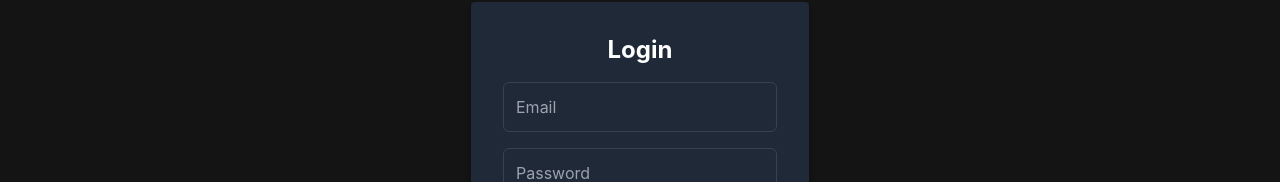
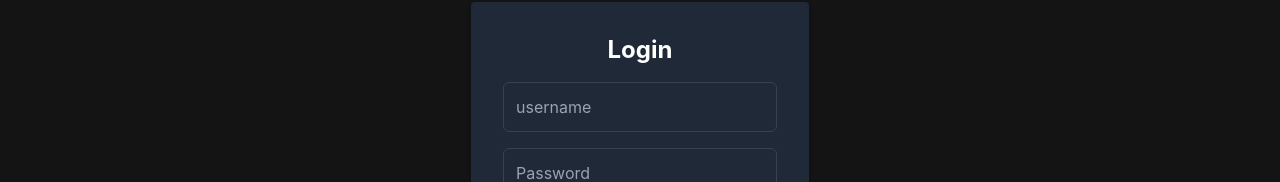
Before and after one commit to FranciscoWatson/Movie-App, a React (Create React App) app in the folder Movie-App-React-WebApp/movie-webapp/: page /Login in a window 1280 px wide. Shown: the part 306-488 px from the top of the page. Built offline with nearby package versions, Linux system fonts and the light colour scheme.

Commit message:
fix useContext

```diff
--- a/Movie-App-React-WebApp/movie-webapp/src/Context/AuthContext.js
+++ b/Movie-App-React-WebApp/movie-webapp/src/Context/AuthContext.js
@@ -18,6 +18,9 @@ export function AuthProvider(props){
     useEffect(() => {
         localStorage.setItem('isLoggedIn', isLoggedIn);
         localStorage.setItem('authUser', JSON.stringify(authUser));
+
+        console.log('isLoggedIn:', isLoggedIn);
+        console.log('authUser:', authUser);
       }, [isLoggedIn, authUser]);
 
     const value = {
--- a/Movie-App-React-WebApp/movie-webapp/src/pages/LandingPage/LandingPage.jsx
+++ b/Movie-App-React-WebApp/movie-webapp/src/pages/LandingPage/LandingPage.jsx
@@ -1,12 +1,14 @@
 import React, { useState, useEffect } from "react";
 import { fetchMoviesByCategory } from "../../Services/ApiReference";
 import MovieCategoryRow from "../../Components/MovieCategoryRow";
+import { useAuth } from "../../Context/AuthContext";
 const LandingPage = () => {
     const [popularMovies, setPopularMovies] = useState([]);
     const [nowPlayingMovies, setNowPlayingMovies] = useState([]);
     const [upcomingMovies, setUpcomingMovies] = useState([]);
     const [topRatedMovies, setTopRatedMovies] = useState([]);
 
+    const {authUser} = useAuth();
 
     useEffect(() => {
         fetchPopularMovies();
@@ -38,7 +40,7 @@ const LandingPage = () => {
 
     return (
         <div className="min-h-screen bg-netflix-dark text-white px-4 py-8">
-            <h1 className="text-3xl font-bold text-center mb-8">Welcome!</h1>
+            <h1 className="text-3xl font-bold text-center mb-8">Welcome! {authUser?.username}</h1>
             <MovieCategoryRow title="Popular Movies" movies={popularMovies} />
             <MovieCategoryRow title="Upcoming Movies" movies={upcomingMovies} />
             <MovieCategoryRow title="Now Playing Movies" movies={nowPlayingMovies} />
--- a/Movie-App-React-WebApp/movie-webapp/src/pages/Login/LoginForm.jsx
+++ b/Movie-App-React-WebApp/movie-webapp/src/pages/Login/LoginForm.jsx
@@ -1,9 +1,10 @@
 import { useAuth } from "../../Context/AuthContext";
 import { useNavigate } from "react-router-dom";
 import React, { useState } from "react";
+import { loginUser } from "../../Services/BackendApi";
 
 const LoginForm = ({ onLogin }) => {
-  const [email, setEmail] = useState("");
+  const [username, setusername] = useState("");
   const [password, setPassword] = useState("");
 
   const navigate = useNavigate();
@@ -13,16 +14,26 @@ const LoginForm = ({ onLogin }) => {
         isLoggedIn,
         setIsLoggedIn} = useAuth();
 
-  const handleSubmit = (e) => {
+  const handleSubmit = async (e) => {
     e.preventDefault();
 
-    setIsLoggedIn(true);
-    setAuthUser({
-      Name: 'Nicolas Fernandez',
-      Id: 'uahdjsa'
-    })
+    try {
+      // Aquí realiza la solicitud a tu API
+      const response = await loginUser({username, password});
+      console.log(response);
+      console.log(response.user.username);
 
-    navigate("/")
+      setIsLoggedIn(true);
+      setAuthUser({
+        "username": response.user.username,
+        "firstname": response.user.firstName,
+        "lastname": response.user.lastName
+      });
+      navigate("/");
+
+    } catch (error) {
+      console.error('Request failed:', error);
+    }
   };
 
 
@@ -35,10 +46,10 @@ const LoginForm = ({ onLogin }) => {
       <form onSubmit={handleSubmit} className="max-w-md mx-auto bg-gray-800 p-8 rounded shadow-md">
         <h2 className="text-2xl font-bold mb-4 text-center text-white">Login</h2>
         <input
-          type="email"
-          placeholder="Email"
-          value={email}
-          onChange={(e) => setEmail(e.target.value)}
+          type="username"
+          placeholder="username"
+          value={username}
+          onChange={(e) => setusername(e.target.value)}
           className="block w-full p-3 mb-4 border border-gray-700 rounded-md focus:outline-none focus:ring focus:border-yellow-400 transition duration-300 bg-gray-800 text-white"
         />
         <input
```
